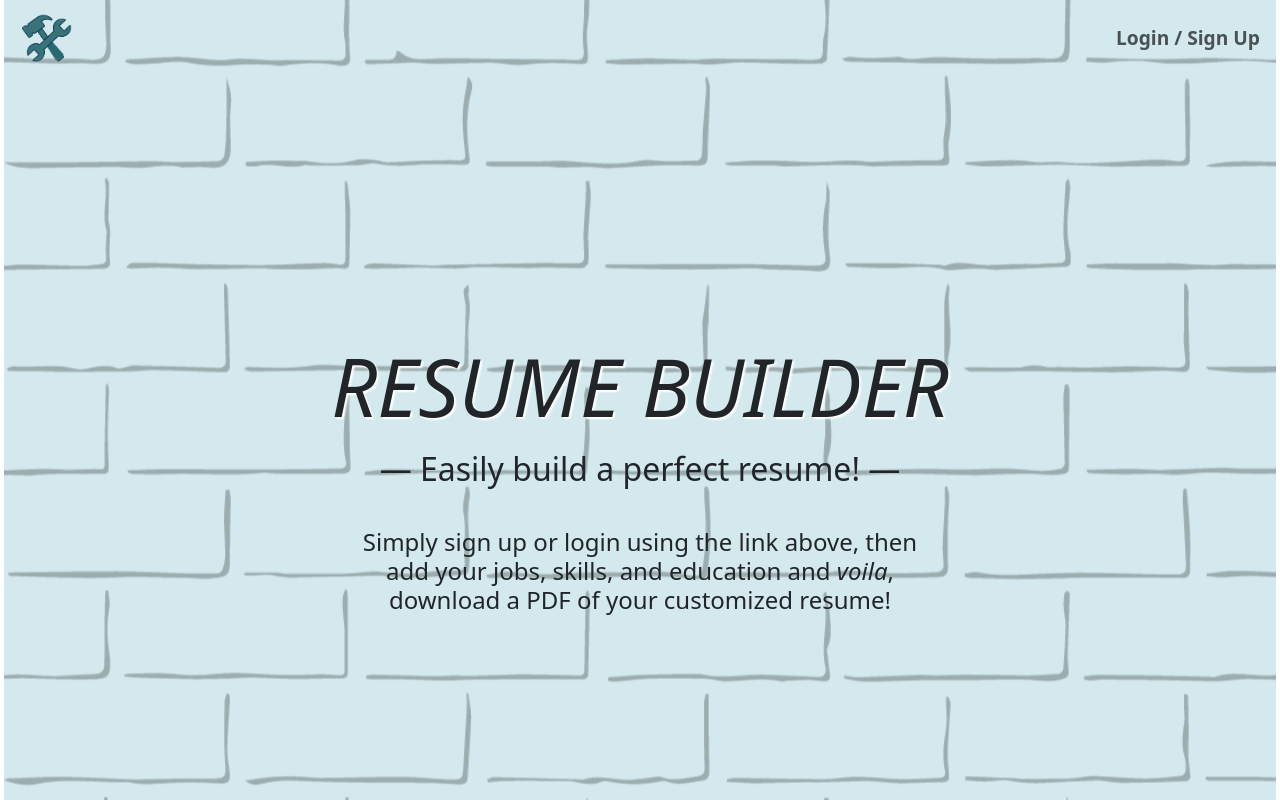
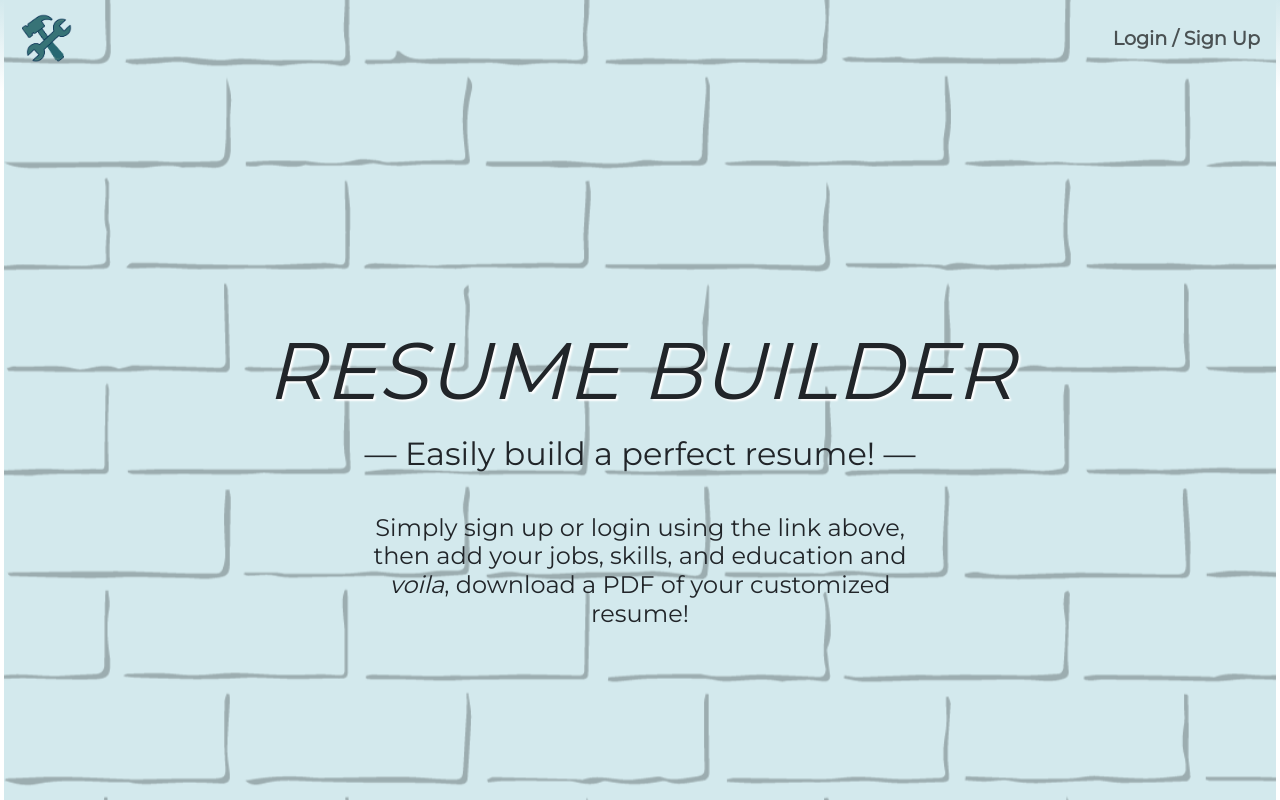
Before and after one commit to randirose/resume-builder-randi, a React (Create React App) app in the folder client/: page / in a window 1280 px wide. Built offline with nearby package versions, Linux system fonts and the light colour scheme.

Commit message:
added and styled footer component

```diff
--- a/client/package.json
+++ b/client/package.json
@@ -5,6 +5,7 @@
   "proxy": "http://localhost:3001",
   "dependencies": {
     "@apollo/client": "^3.8.4",
+    "@fontsource/montserrat": "^5.0.13",
     "@testing-library/jest-dom": "^5.17.0",
     "@testing-library/react": "^13.4.0",
     "@testing-library/user-event": "^13.5.0",
--- a/client/src/App.js
+++ b/client/src/App.js
@@ -10,10 +10,9 @@ import { BrowserRouter as Router, Routes, Route } from 'react-router-dom';
 import Home from './pages/Home';
 import Signup from './pages/Signup';
 import Login from './pages/Login';
-// import SingleThought from './pages/SingleThought';
 import Profile from './pages/Profile';
 import Header from './components/Header';
-// import Footer from './components/Footer';
+import Footer from './components/Footer';
 import Download from './pages/Download';
 import Auth from './utils/auth';
 // Construct our main GraphQL API endpoint
@@ -95,7 +94,7 @@ function App() {
               />
               </Routes>
       )}
-          {/* <Footer /> */}
+          <Footer />
       </Router>
     </ApolloProvider>
   );
--- /dev/null
+++ b/client/src/components/Footer.js
@@ -0,0 +1,38 @@
+import '../../src/index.css';
+import { VscGithubAlt } from "react-icons/vsc";
+import { AiOutlineLinkedin } from "react-icons/ai";
+import { AiOutlineMail } from "react-icons/ai";
+
+
+function Footer() {
+  return (
+    <footer>
+    <div className="footer">
+      <h2 className="footer-text">Made by Randi Brown©</h2>
+      <p>
+        <ul className="logo-list">
+        {/* eslint-disable-next-line */}
+          <a href="https://github.com/randirose" target="_blank">
+            <li className="footer-logo">
+              <VscGithubAlt />
+            </li>
+          </a>
+          {/* eslint-disable-next-line */}
+          <a href="https://www.linkedin.com/in/randi-brown-03b5aa85/" target="_blank">
+            <li className="footer-logo">
+              <AiOutlineLinkedin />
+            </li>
+          </a>
+          <a href="mailto:randibrown21@gmail.com">
+            <li className="footer-logo">
+              <AiOutlineMail />
+            </li>
+          </a>
+        </ul>
+      </p>
+      </div>
+    </footer>
+  );
+}
+
+export default Footer;
--- a/client/src/components/Navigation.js
+++ b/client/src/components/Navigation.js
@@ -15,7 +15,7 @@ const NavApp = () => {
 
   return (
     <>
-      <Navbar variant='light' expand='lg' className="fixed-top">
+      <Navbar variant='light' expand='lg' className="fixed-top" style={{fontFamily: "Montserrat"}}>
         <Container fluid>
         {Auth.loggedIn() ? (
           <Navbar.Brand as={Link} to='/'>
--- a/client/src/components/UserInfo.js
+++ b/client/src/components/UserInfo.js
@@ -1,4 +1,10 @@
 import '../../src/index.css';
+import { AiOutlineLinkedin } from "react-icons/ai";
+import { AiOutlineMail } from "react-icons/ai";
+import { FaLocationDot } from "react-icons/fa6";
+import { AiFillPhone } from "react-icons/ai";
+import { BsFillPersonFill } from "react-icons/bs";
+
 
 const UserInfo = ({
   firstName,
@@ -7,8 +13,6 @@ const UserInfo = ({
   phoneNumber,
   address,
   linkedIn,
-//   title,
-//   showTitle = true,
 }) => {
 
   return (
@@ -16,22 +20,19 @@ const UserInfo = ({
 
           <div className="card mb-3 mt-3">
             <h4 className="card-header text-dark p-2 m-0">
-                <span className="user-info-key">First Name:</span> {firstName}
+            <span className="user-info-key"><BsFillPersonFill /></span> {firstName} {lastName}
             </h4>
             <h4 className="card-header text-dark p-2 m-0">
-            <span className="user-info-key">Last Name:</span> {lastName}
+            <span className="user-info-key"><AiOutlineMail /></span> {email}
             </h4>
             <h4 className="card-header text-dark p-2 m-0">
-            <span className="user-info-key">Email:</span> {email}
+            <span className="user-info-key"><AiFillPhone /></span> {phoneNumber}
             </h4>
             <h4 className="card-header text-dark p-2 m-0">
-            <span className="user-info-key">Phone Number:</span> {phoneNumber}
+            <span className="user-info-key"><FaLocationDot /></span> {address}
             </h4>
             <h4 className="card-header text-dark p-2 m-0">
-            <span className="user-info-key">Location:</span> {address}
-            </h4>
-            <h4 className="card-header text-dark p-2 m-0">
-            <span className="user-info-key">LinkedIn:</span> {linkedIn}
+            <span className="user-info-key"><AiOutlineLinkedin /></span> {linkedIn}
             </h4>
 
           </div>
--- a/client/src/index.css
+++ b/client/src/index.css
@@ -1,19 +1,17 @@
 body {
   margin: 0;
-  font-family: -apple-system, BlinkMacSystemFont, 'Segoe UI', 'Roboto', 'Oxygen',
-    'Ubuntu', 'Cantarell', 'Fira Sans', 'Droid Sans', 'Helvetica Neue',
-    sans-serif;
+  font-family: "Montserrat";
   -webkit-font-smoothing: antialiased;
   -moz-osx-font-smoothing: grayscale;
 }
 
 code {
-  font-family: source-code-pro, Menlo, Monaco, Consolas, 'Courier New',
-    monospace;
+  font-family: "Montserrat";
 }
 
 /* Header and Nav styling */
 .bg-image {
+  font-family: "Montserrat";
   background-size: cover;
   background-repeat: no-repeat;
   background-position: center;
@@ -27,12 +25,14 @@ code {
 }
 
 .loggedout-header {
+  font-family: "Montserrat";
   font-size: 500%;
   text-shadow: 2px 2px 2px white;
   font-style: italic;
 }
 
 .loggedin-nav-brand {
+  font-family: "Montserrat";
   margin-left: 10px;
   font-style: italic;
   font-weight: bold;
@@ -41,6 +41,7 @@ code {
 }
 
 .home-text {
+  font-family: "Montserrat";
   margin-left: 25%;
   margin-right: 25%;
 }
@@ -49,6 +50,7 @@ code {
 /* Profile styling */
 
 .profile {
+  font-family: "Montserrat";
   margin-top: 120px;
 }
 
@@ -109,6 +111,24 @@ code {
   background-color: #d3e9ed;
   font-weight: bolder;
   border: .5px solid black;
+  margin-bottom: 5px;
+}
+
+.profile-toc {
+  display: flex;
+  justify-content: center;
+}
+.profile-toc button {
+  color: black;
+  background-color: #d3e9ed;
+  font-weight: bolder;
+  border: .5px solid black;
+  margin-right: 5px;
+}
+
+.profile-toc button a {
+  color: black;
+  text-decoration: none;
 }
 
 .form-input {
@@ -123,6 +143,7 @@ code {
 /* Download page styling */
 
 .download {
+  font-family: "Montserrat";
   margin-top: 120px;
 }
 
@@ -134,14 +155,13 @@ code {
 }
 
 #resume {
+  font-family: sans-serif;
   padding: 5px;
   margin-left: 200px;
   margin-right: 400px;
-  /* padding-right: 300px; */
   padding-left: 75px;
   padding-right: 75px;
   margin-top: 20px;
-  /* border: .5px solid lightgray; */
 }
 
 .resume-header {
@@ -187,3 +207,43 @@ code {
 .resume-jobs {
   width: 100%;
 }
+
+/* footer styling */
+
+.footer-text {
+  font-family: "Montserrat";
+  font-size: 20px;
+  padding: 30px;
+  text-align: left;
+  margin-left: 20px;
+  margin-right: 65%;
+  font-weight: bold;
+  float: left;
+}
+
+.footer {
+  width: 100%;
+  height: 100%;
+  background: linear-gradient(180deg, rgb(211, 233, 237), white);
+  background-position: center;
+  display: flex;
+  justify-content: flex-start;
+  flex-wrap: wrap;
+  align-items: center;
+}
+
+.logo-list {
+  float: right;
+  margin-top: 10px;
+  width: 100%;
+  display: flex;
+  justify-content: flex-end;
+  align-items: center;
+}
+
+.footer-logo {
+  list-style-type: none;
+  text-decoration: none;
+  color: black;
+  font-size: 200%;
+}
--- a/client/src/index.js
+++ b/client/src/index.js
@@ -3,6 +3,7 @@ import ReactDOM from 'react-dom/client';
 import './index.css';
 import App from './App';
 import 'bootstrap/dist/css/bootstrap.min.css';
+import "@fontsource/montserrat";
 
 const root = ReactDOM.createRoot(document.getElementById('root'));
 root.render(
--- a/client/src/pages/Profile.js
+++ b/client/src/pages/Profile.js
@@ -65,9 +65,13 @@ const Profile = () => {
           />
         </div>
         </div>
-        <hr />
-      <div className="row mt-5">
-      <div className="col-12 col-md-7">
+        <div className="profile-toc">
+          <button className="btn btn-secondary"><a href="#jobs">View Jobs</a></button>
+          <button className="btn btn-secondary"><a href="#skills">View Skills</a></button>
+          <button className="btn btn-secondary"><a href="#edu">View Education & Certificates</a></button>
+        </div>
+      <div className="row mt-5" >
+      <div className="col-12 col-md-7" id="jobs">
           <JobList
             jobs={user.jobs}
             title={`${user.firstName}'s Jobs`}
@@ -83,7 +87,7 @@ const Profile = () => {
         )}
         </div>
         <div className="row mt-5">
-        <div className="col-12 col-md-7">
+        <div className="col-12 col-md-7" id="skills">
           <SkillList
             skills={user.skills}
             title={`${user.firstName}'s Skills`}
@@ -99,7 +103,7 @@ const Profile = () => {
         )}
         </div>
         <div className="row mt-5 mb-5">
-          <div className="col-12 col-md-7">
+          <div className="col-12 col-md-7" id="edu">
           <EducationList
             educations={user.educations}
             title={`${user.firstName}'s Education & Certificates`}
```
Also changed, not shown: 1 other file (tests, documents, lock files or other folders).
